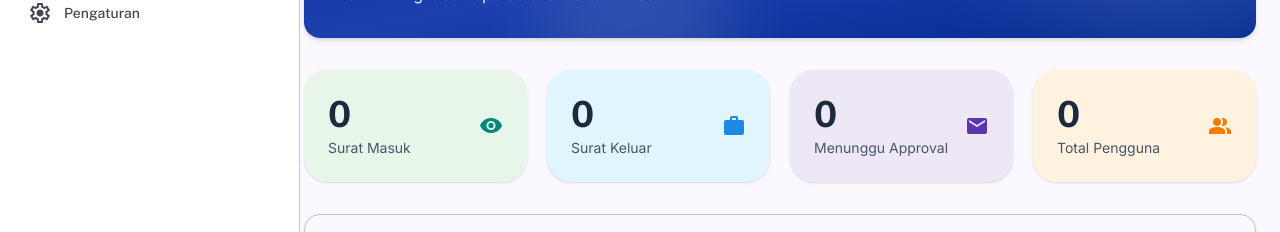
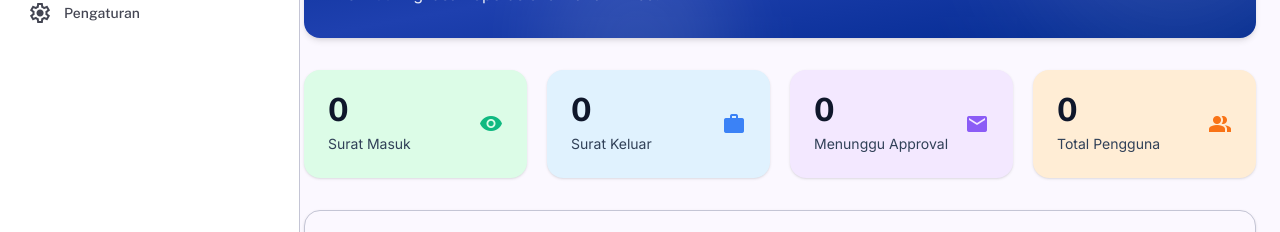
Before and after one commit to iqbalgsr46/sipas, a Next.js app: page /dashboard in a window 1280 px wide. Shown: the part 238-470 px from the top of the page. Built offline with nearby package versions, Linux system fonts and the light colour scheme; no server answers; the database is empty.

Commit message:
style: increase dashboard icon size to 56px and use flat pastel colors

```diff
--- a/src/app/(dashboard)/dashboard/page.tsx
+++ b/src/app/(dashboard)/dashboard/page.tsx
@@ -144,34 +144,34 @@ export default function DashboardPage() {
     {
       label: "Surat Masuk",
       value: stats.totalMasuk,
-      icon: "visibility", // icon mata (hijau)
-      color: "bg-[#e8f5e9] dark:bg-green-900/20",
-      iconColor: "text-[#00897b] dark:text-[#4db6ac]",
+      icon: "visibility", // icon mata
+      color: "bg-[#dcfce7]", // hijau pastel cerah
+      iconColor: "text-[#10b981]", // hijau solid
       href: "/surat-masuk",
     },
     {
       label: "Surat Keluar",
       value: stats.totalKeluar,
-      icon: "work", // icon koper/tas (biru)
-      color: "bg-[#e1f5fe] dark:bg-sky-900/20",
-      iconColor: "text-[#1e88e5] dark:text-[#64b5f6]",
+      icon: "work", // icon tas/koper
+      color: "bg-[#e0f2fe]", // biru pastel cerah
+      iconColor: "text-[#3b82f6]", // biru solid
       href: "/surat-keluar",
     },
     {
       label: "Menunggu Approval",
       value: stats.pendingApproval,
-      icon: "mail", // icon amplop (ungu)
-      color: "bg-[#ede7f6] dark:bg-purple-900/20",
-      iconColor: "text-[#5e35b1] dark:text-[#9575cd]",
+      icon: "mail", // icon amplop
+      color: "bg-[#f3e8ff]", // ungu pastel cerah
+      iconColor: "text-[#8b5cf6]", // ungu solid
       href: "/approval",
       highlight: stats.pendingApproval > 0,
     },
     {
       label: "Total Pengguna",
       value: stats.totalUsers,
-      icon: "group", // icon users (orange)
-      color: "bg-[#fff3e0] dark:bg-orange-900/20",
-      iconColor: "text-[#f57c00] dark:text-[#ffb74d]",
+      icon: "group", // icon users
+      color: "bg-[#ffedd5]", // orange pastel cerah
+      iconColor: "text-[#f97316]", // orange solid
       href: "/users",
     }
   ];
@@ -239,20 +239,20 @@ export default function DashboardPage() {
           <Link
             key={card.label}
             href={card.href}
-            className={`rounded-[24px] p-6 shadow-sm hover:shadow-md hover:-translate-y-1 transition-all duration-300 group cursor-pointer flex items-center justify-between ${card.color} ${
-              card.highlight ? "ring-2 ring-[#5e35b1]/30 dark:ring-[#9575cd]/50" : ""
+            className={`rounded-2xl p-6 shadow-sm hover:shadow-md hover:-translate-y-1 transition-all duration-300 group cursor-pointer flex items-center justify-between ${card.color} ${
+              card.highlight ? "ring-2 ring-purple-400 ring-offset-2 ring-offset-surface" : ""
             }`}
           >
             <div className="flex flex-col justify-center">
-              <span className="font-public-sans text-4xl font-extrabold tracking-tight text-slate-800 dark:text-slate-100 mb-1">
+              <span className="font-public-sans text-[32px] leading-none font-extrabold tracking-tight text-slate-900 mb-2">
                 {card.value}
               </span>
-              <span className="font-inter text-sm font-medium text-slate-600 dark:text-slate-300">
+              <span className="font-inter text-sm font-medium text-slate-700">
                 {card.label}
               </span>
             </div>
             <div className="flex items-center justify-center group-hover:scale-110 transition-transform duration-300">
-              <span className={`material-symbols-outlined icon-fill text-[42px] ${card.iconColor}`}>
+              <span className={`material-symbols-outlined icon-fill text-[56px] ${card.iconColor}`}>
                 {card.icon}
               </span>
             </div>
```
